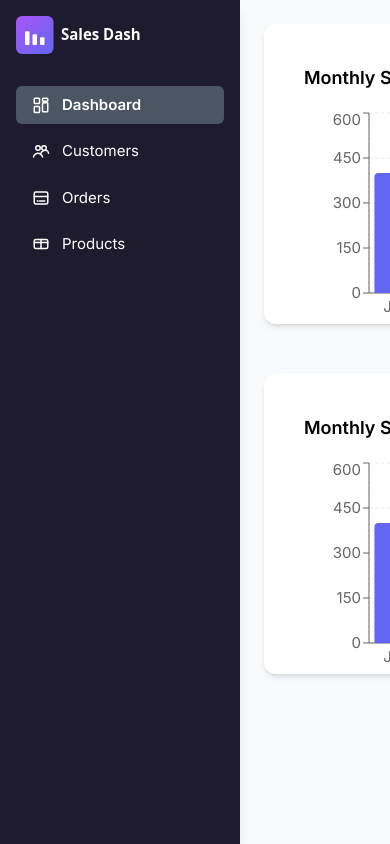
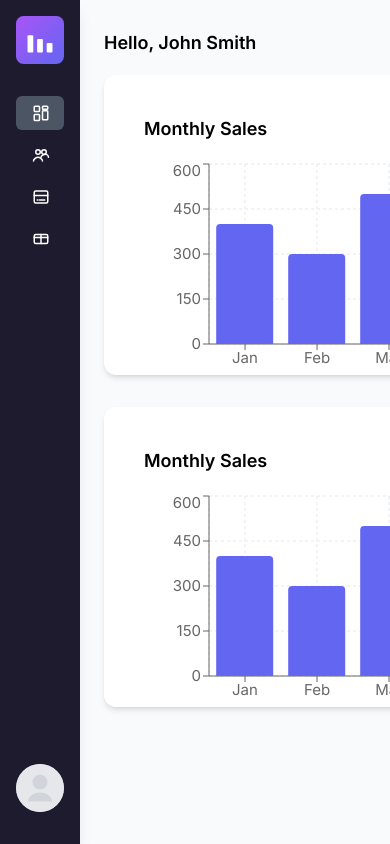
Before and after one commit to mholoborodko/sales-dash, a React (Vite) app: page /dashboard in a window 390 px wide. Shown: the top 844 px of the page. Built offline with nearby package versions, Linux system fonts and the light colour scheme.

Commit message:
feat: imporve sidebar responsive

```diff
--- a/src/pages/Dashboard/ui/index.tsx
+++ b/src/pages/Dashboard/ui/index.tsx
@@ -7,6 +7,8 @@ import {
   Tooltip,
   ResponsiveContainer,
 } from 'recharts';
+
+import { Button } from '@/shared/ui';
 
 const data = [
   { name: 'Jan', sales: 400 },
@@ -18,7 +20,13 @@ const data = [
 
 export const DashboardPage = () => {
   return (
-    <div className="grid grid-cols-2 gap-[50px]">
+    <div className="flex flex-col gap-3">
+      <div className="flex items-center justify-between">
+        <h2 className="text-lg font-semibold">Hello, John Smith</h2>
+        <Button label="Download PDF" />
+      </div>
+
+      <div className="grid grid-cols-2 gap-8">
         {[1, 2, 3, 4].map((_, index) => (
           <div
             key={index}
@@ -37,5 +45,6 @@ export const DashboardPage = () => {
           </div>
         ))}
       </div>
+    </div>
   );
 };
--- a/src/widgets/Sidebar/ui/index.tsx
+++ b/src/widgets/Sidebar/ui/index.tsx
@@ -3,7 +3,8 @@ import { FC } from 'react';
 import { Link, useLocation } from 'react-router-dom';
 
 import logo from '@/shared/assets/icons/logo.svg';
-import { Icon } from '@/shared/ui';
+import smallLogo from '@/shared/assets/icons/small-logo.svg';
+import { Avatar, Icon } from '@/shared/ui';
 
 export interface SidebarItem {
   label: string;
@@ -19,9 +20,11 @@ export const Sidebar: FC<SidebarProps> = ({ items }) => {
   const location = useLocation();
 
   return (
-    <aside className="sticky top-0 h-screen w-60 bg-[#1f1b2e] text-white p-4 shadow-lg">
-      <img alt="logo" src={logo} width={150} />
-      <nav className="mt-8 flex flex-col gap-2">
+    <aside className="sticky top-0 h-screen w-20 lg:w-60 bg-[#1f1b2e] text-white p-4 shadow-lg flex flex-col">
+      <img alt="logo" className="hidden lg:block" src={logo} width={150} />
+      <img alt="logo" className="lg:hidden block" src={smallLogo} width={48} />
+
+      <nav className="mt-8 flex flex-col flex-1 gap-2">
         {items.map(item => {
           const isActive = location.pathname === item.to;
 
@@ -35,11 +38,23 @@ export const Sidebar: FC<SidebarProps> = ({ items }) => {
               to={item.to}
             >
               <Icon name={item.icon} size={18} />
-              <span>{item.label}</span>
+              <span className="hidden lg:block">{item.label}</span>
             </Link>
           );
         })}
       </nav>
+
+      <div className="flex items-center gap-3 mb-4">
+        <Avatar size={48} />
+        <div className="flex flex-col gap-1">
+          <span className="text-gray-200 text-sm hidden lg:block">
+            John Smith
+          </span>
+          <span className="text-gray-400 text-xs hidden lg:block">
+            johnsmith@gmail.com
+          </span>
+        </div>
+      </div>
     </aside>
   );
 };
```
Also changed, not shown: src/shared/assets/icons/small-logo.svg (added). Lines whose indentation alone changed are shown as unchanged.
